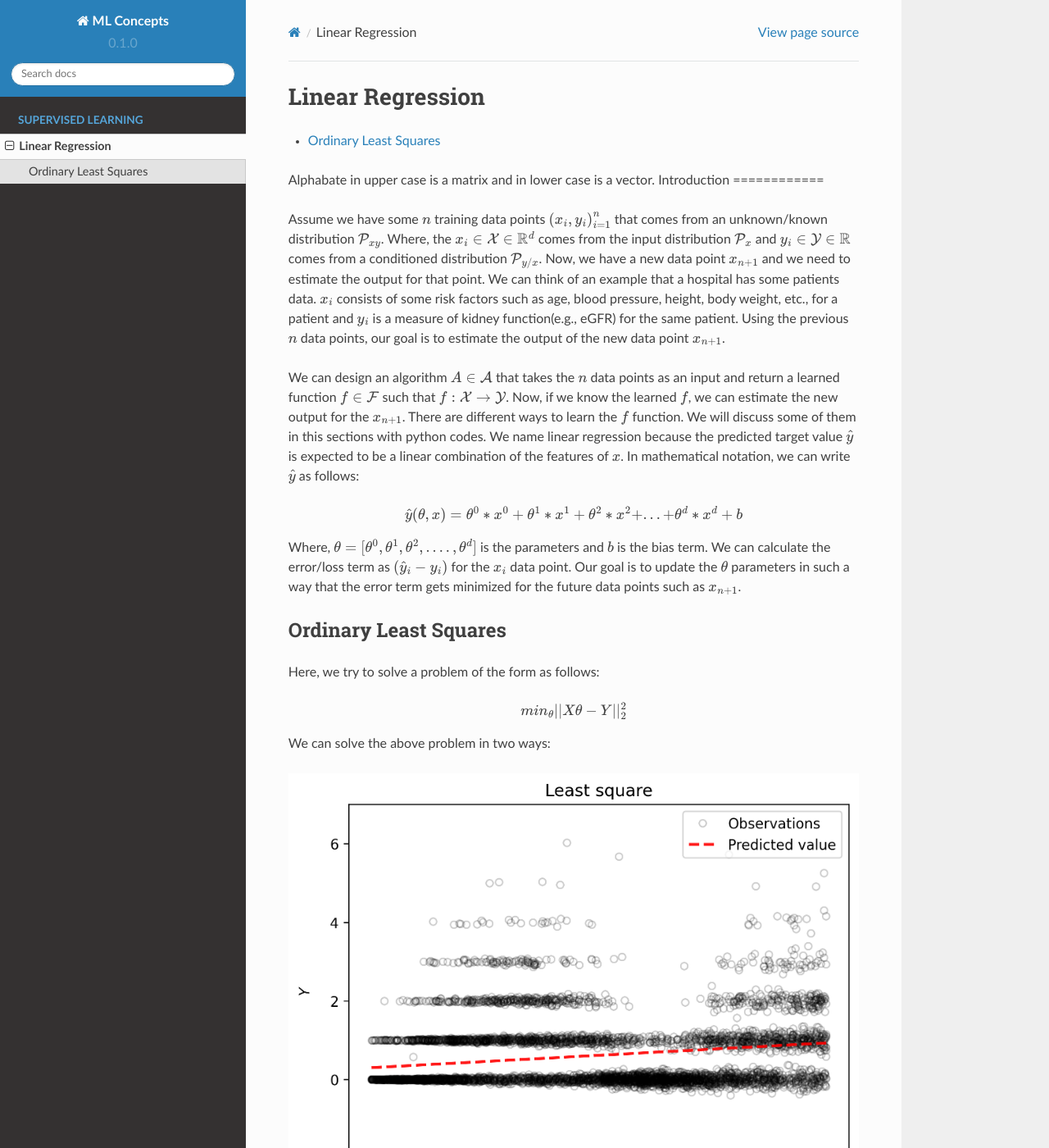
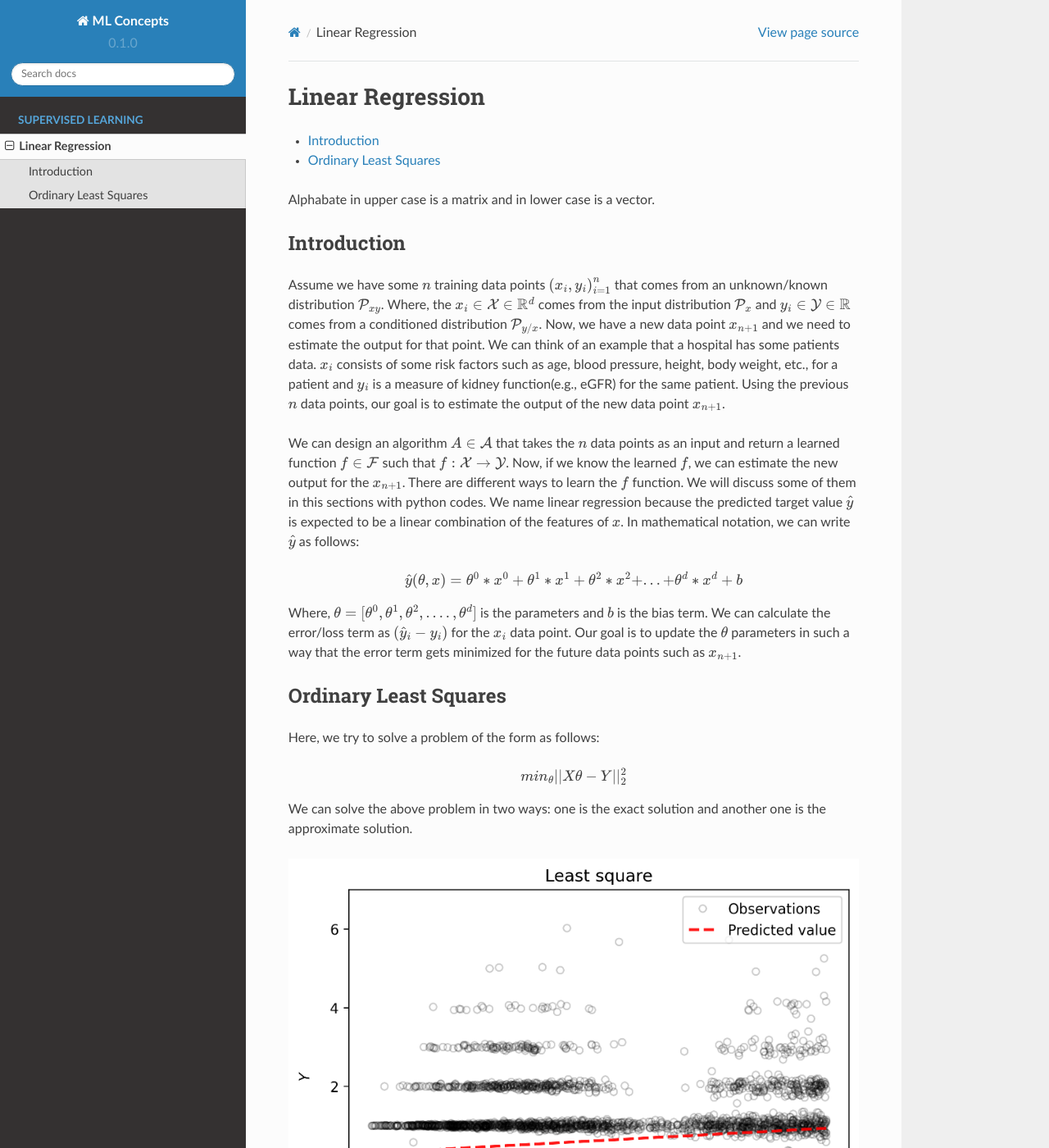
Before and after one commit to ghoshsubh/ML-project, a Sphinx documentation site: the page built from docs/source/Linear_regression.rst, in a window 1280 px wide and 1400 px high. Shown: the whole window at 82% size. Built offline with Sphinx 7.4.7 and the Read the Docs theme 2.0.0, drawn with Linux system fonts in a browser that asks for light colours.

Commit message:
Update Linear_regression.rst

```diff
--- a/docs/source/Linear_regression.rst
+++ b/docs/source/Linear_regression.rst
@@ -9,6 +9,8 @@ Linear Regression
     :depth: 2
 
 Alphabate in upper case is a matrix and in lower case is a vector.
+
+
 Introduction
 ============
 
@@ -37,7 +39,8 @@ Here, we try to solve a problem of the form as follows:
 
   min_{\theta} ||X\theta - Y||_2^2
 
-We can solve the above problem in two ways:
+We can solve the above problem in two ways: one is the exact solution and another one is the approximate solution.
+
 
 
 .. image:: images/LeastSquare.png
```
